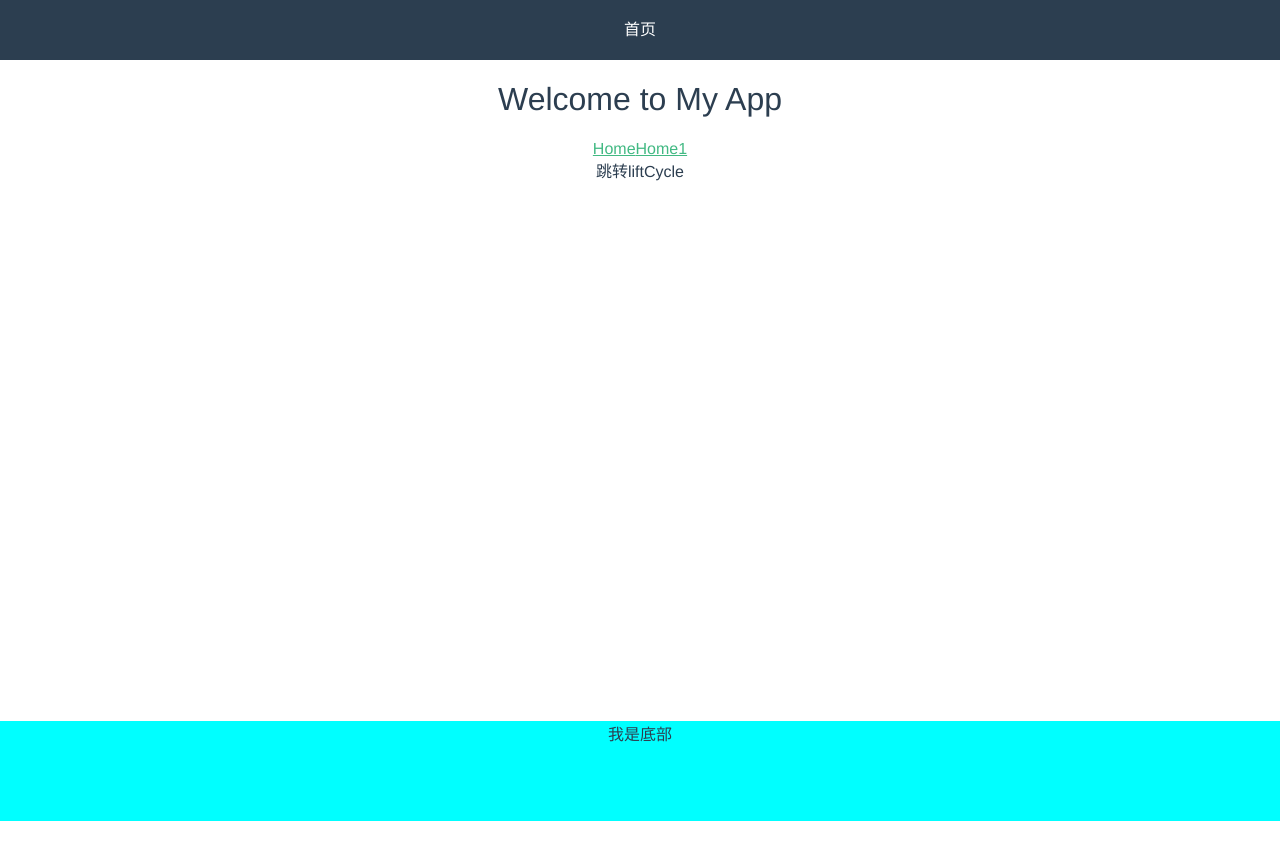
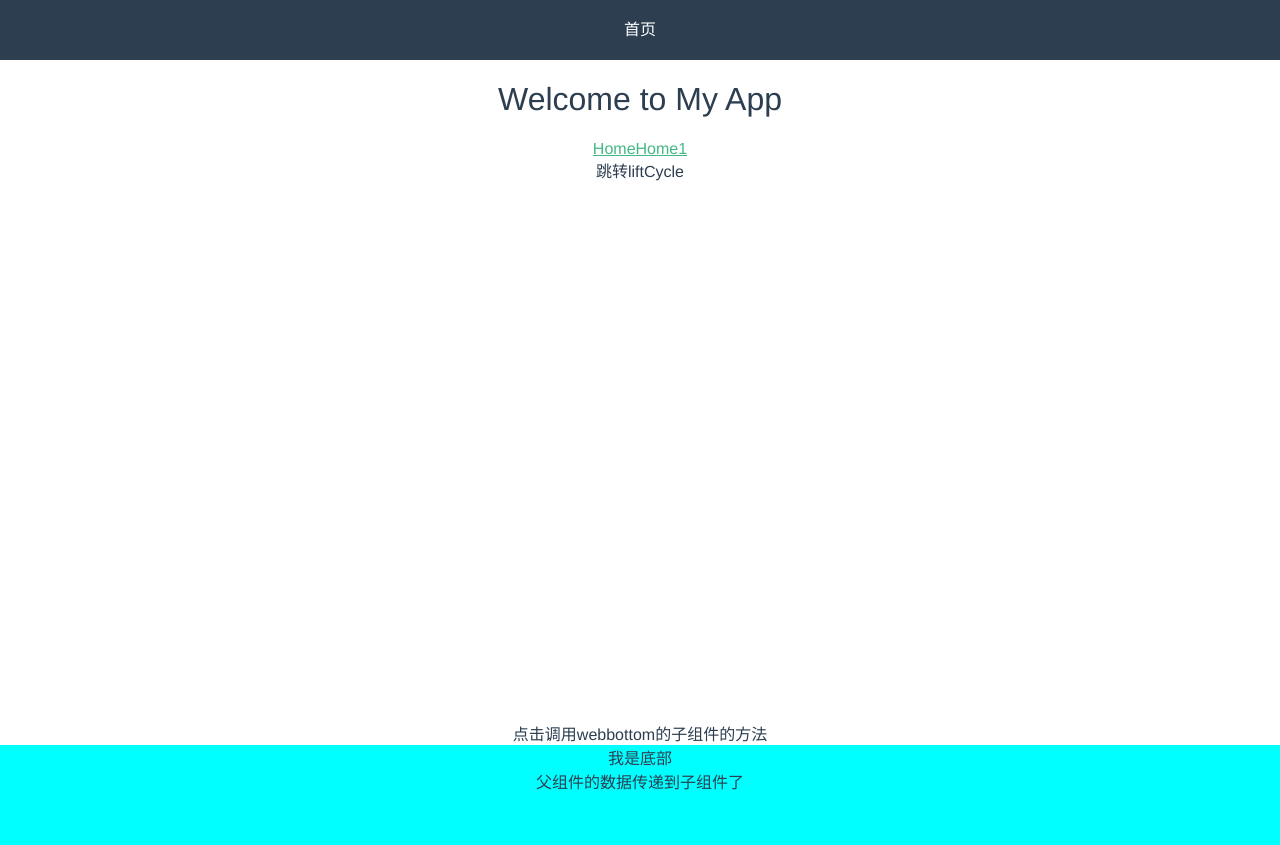
Before and after one commit to LuckDDS/vueProject, a Vue app in the folder vueProject/: page / in a window 1280 px wide. Before the commit the page ends 821 px from the top, so only its background shows below. Built offline with nearby package versions, Linux system fonts and the light colour scheme.

Commit message:
1.新增父组件调子组件方法 2.新增父组件给子组件传值

```diff
--- a/vueProject/src/App.vue
+++ b/vueProject/src/App.vue
@@ -4,13 +4,12 @@
 
     <!-- 导航 -->
     <div class="web-nav">{{header}}</div>
-
     <!-- 所有的界面都在routerview里面加载的 -->
     <!-- listenData子组件给父组件传值使用this.$emit("listenData","传值内容") -->
     <router-view class="routerclass" v-on:listenData="changeapp"/>
-
-    <!-- 组件嵌套组件 -->
-    <webbottom/>
+    <!-- 组件嵌套组件,父组件调用子组件方法和传参 -->
+    <div @click="invokeSubFun">点击调用webbottom的子组件的方法</div>
+    <webbottom ref="webbottom" :subMsgFromSuper="superMsg"/>
 
   </div>
 </template>
@@ -21,14 +20,19 @@ import bottom from './components/subpage/Bottom'
 export default {
   name: 'App',
   data () {
-    return{
-      header: '我是头部'
+    return {
+      header: '我是头部',
+      superMsg: '父组件的数据传递到子组件了'
     }
   },
   methods: {
     // 数据来源自子组件,子组件给父组件传值
-    changeapp(data){
+    changeapp (data) {
       this.header = data
+    },
+    // 父类调用子类的方法
+    invokeSubFun () {
+      this.$refs.webbottom.invokeFromSuper()
     }
   },
   // 将组件命名为webbottom使用
--- a/vueProject/src/components/page/home.vue
+++ b/vueProject/src/components/page/home.vue
@@ -7,7 +7,9 @@
 
 <script>
 export default{
-
+  created () {
+    this.$emit('listenData', 'home')
+  }
 }
 </script>
 
--- a/vueProject/src/components/page/index.vue
+++ b/vueProject/src/components/page/index.vue
@@ -6,7 +6,6 @@
     <router-link to="/home">Home</router-link>
     <!-- 使用name属性,参数为router中声明的name -->
     <router-link to="home">Home1</router-link>
-
     <div @click="pushLiftCycle">跳转liftCycle</div>
 
   </div>
@@ -17,22 +16,20 @@ export default {
   name: 'index',
   data () {
     return {
-      msg: 'Welcome to My App',
+      msg: 'Welcome to My App'
     }
   },
   // 实例创建完成后
   created () {
     // 修改导航的文字
-    this.$emit("listenData","首页")
+    this.$emit('listenData', '首页')
   },
   methods: {
-
-    pushLiftCycle (){
-      // 参数为router中声明的path
+    pushLiftCycle () {
+      // 参数是router中声明的path
       this.$router.push('/liftCycle')
-      console.log("跳转声明周期界面")
+      console.log('跳转声明周期界面')
     }
-
   }
 }
 </script>
--- a/vueProject/src/components/page/liftcycle.vue
+++ b/vueProject/src/components/page/liftcycle.vue
@@ -7,7 +7,9 @@
 
 <script>
 export default{
-
+  created () {
+    this.$emit('listenData', '声明周期')
+  }
 }
 </script>
 
--- a/vueProject/src/components/subpage/Bottom.vue
+++ b/vueProject/src/components/subpage/Bottom.vue
@@ -1,13 +1,25 @@
 
 <template>
   <div class="bottom">
-    我是底部
+    <div>我是底部</div>
+    <div>{{subMsgFromSuper}}</div>
   </div>
 </template>
 
 <script>
 export default{
+  name: 'bottom',
+  data () {
+    return {
 
+    }
+  },
+  methods: {
+    invokeFromSuper () {
+      console.log('这是父类调用子类的方法')
+    }
+  },
+  props: ['subMsgFromSuper']
 }
 </script>
 
```
